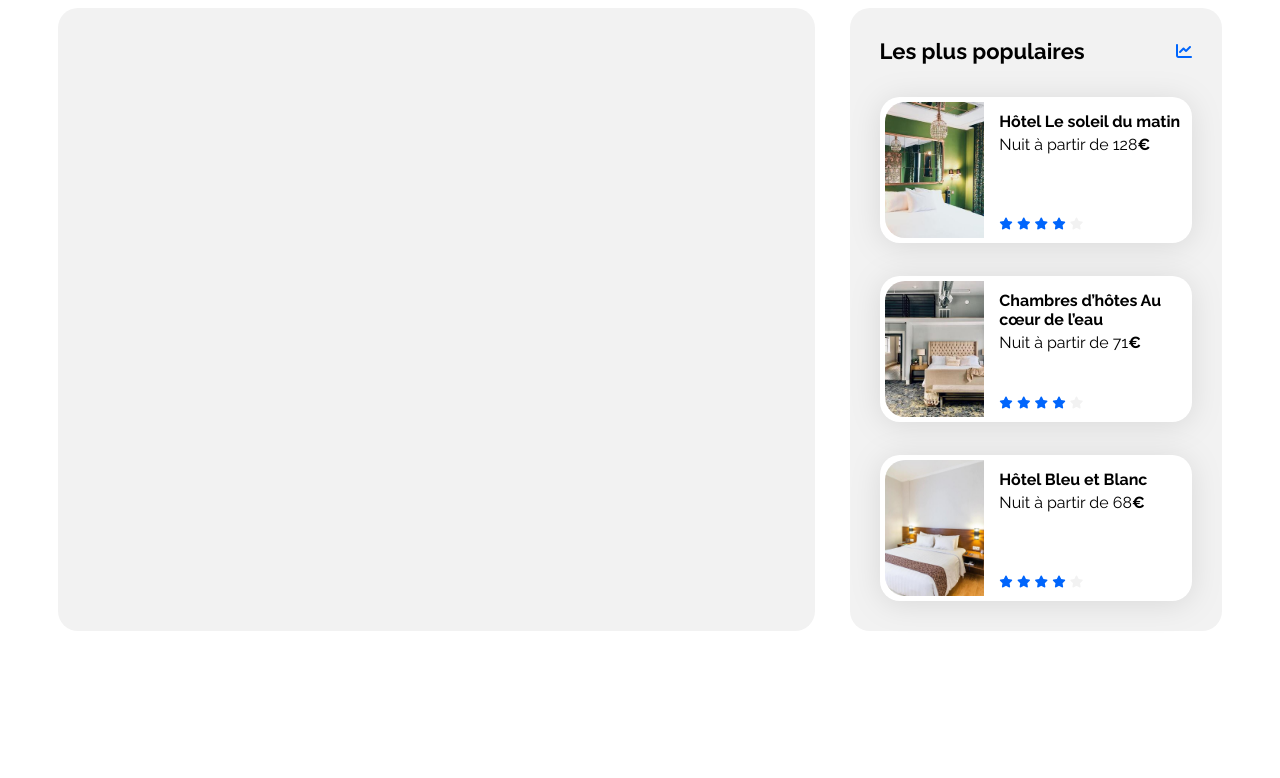
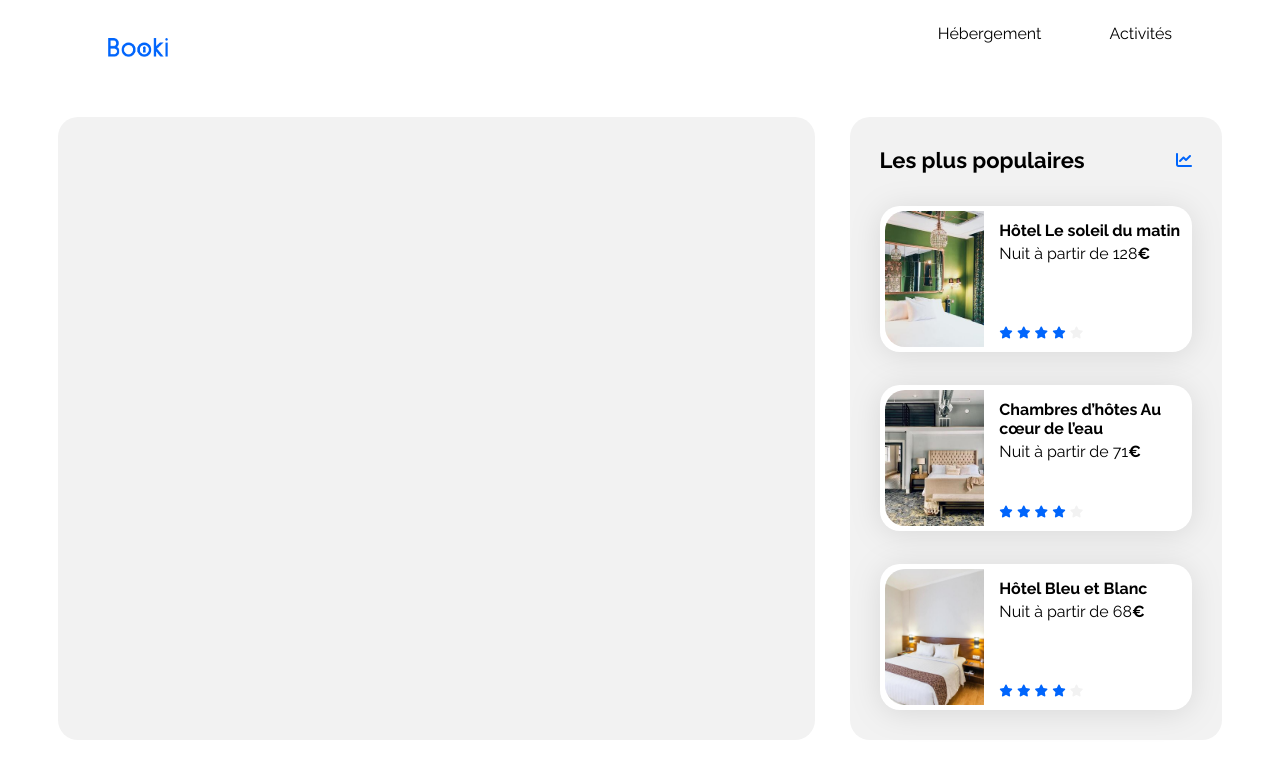
Before and after one commit to LoicPILLER/p2, a plain HTML site: page index.html in a window 1280 px wide. Drawn offline with Linux system fonts and the light colour scheme.

Commit message:
adding header

```diff
--- a/css/style.css
+++ b/css/style.css
@@ -57,6 +57,37 @@ a {
 .neutral-star {
     color: var(--main-bg-color)
 }
+
+/****** Header ***********/
+
+header {
+    height: 79px;
+    display: flex;
+    flex-direction: row;
+    justify-content: space-between;
+    margin-bottom: 30px;
+}
+
+#header-logo-container {
+    padding: 30px 50px;
+}
+
+#header-logo {
+    height: 19px;
+}
+
+nav {
+    padding: 0 50px;
+    display: flex;
+    gap: 68px;
+    font-size: 16px;
+}
+
+nav a {
+    padding-top: 16px;
+    border-top: 2px;
+}
+
 
 /****** Hebergements And Populaires ***********/
 .hebergements-and-populaires {
--- a/index.html
+++ b/index.html
@@ -16,7 +16,19 @@
 
 <body>
     <div class="main-container">
-        <header></header>
+
+        <header>
+
+            <div id="header-logo-container">
+                <img id="header-logo" src="images/logo/Booki.png" alt="Logo du site Booki">
+            </div>
+
+            <nav>
+                <a>Hébergement</a>
+                <a>Activités</a>
+            </nav>
+
+        </header>
         <main>
             <div class="hebergements-and-populaires">
                 <section class="hebergements">
```
